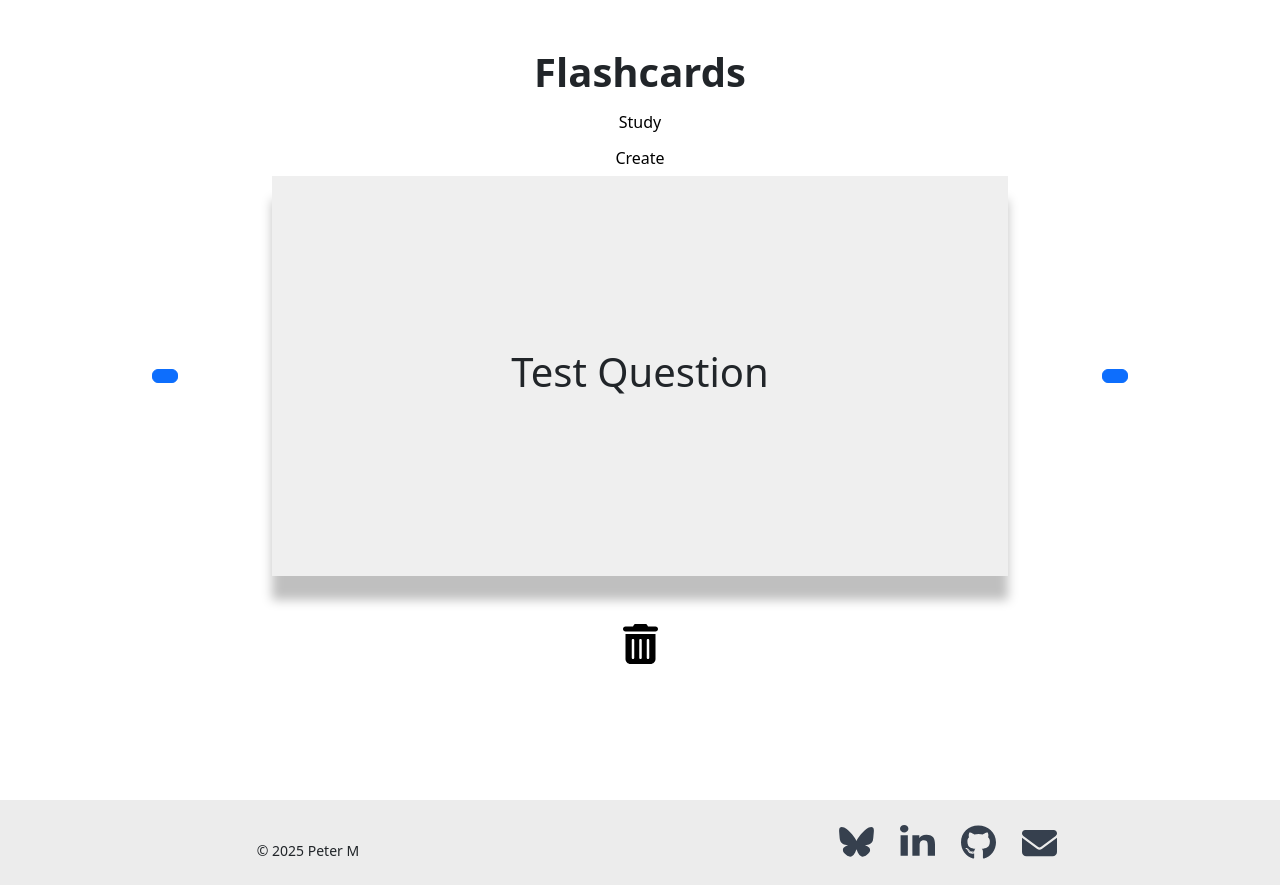
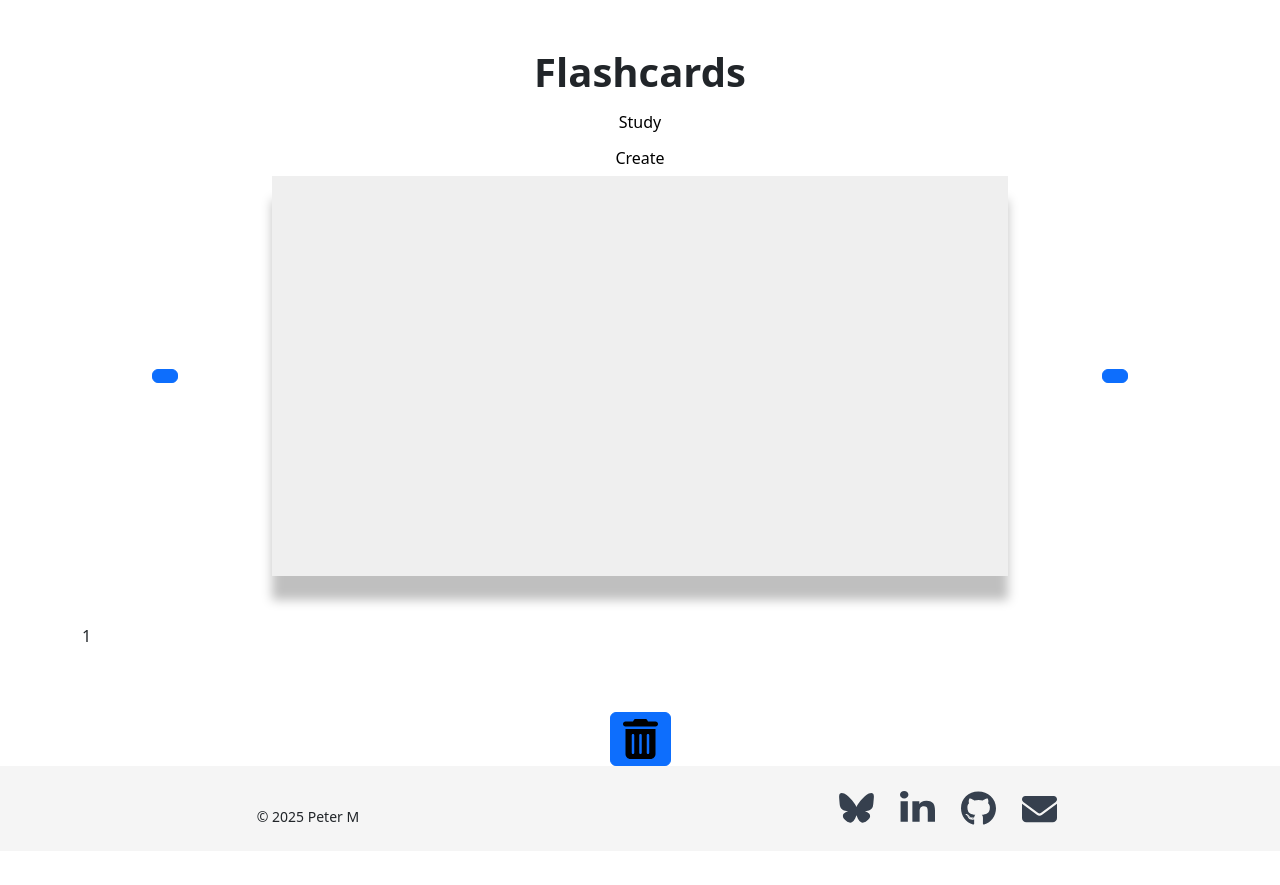
Before and after one commit to peter-tres/flashcards-project, a React (Vite) app: page / in a window 1280 px wide. After the commit the page ends 851 px from the top, so only its background shows below. Built offline with nearby package versions, Linux system fonts and the light colour scheme; the HTML template or start-up script is replaced by a standard one.

Commit message:
removing a card added, modes created

```diff
--- a/src/App.css
+++ b/src/App.css
@@ -0,0 +1,8 @@
+main{
+  min-height: 95vh;
+}
+
+.main-row{
+  min-height: 80vh;
+
+}
--- a/src/App.jsx
+++ b/src/App.jsx
@@ -1,3 +1,4 @@
+import React from 'react'
 import { useState } from 'react'
 import reactLogo from './assets/react.svg'
 import viteLogo from '/vite.svg'
@@ -7,20 +8,24 @@ import Header from './components/Header'
 import ActionPanel from './components/ActionPanel'
 import CardDisplay from './components/CardDisplay'
 
+import {Modes} from './Modes'
+
+
 function App() {
-  const [count, setCount] = useState(0)
+  const [mode, setMode] = React.useState(Modes.STUDY);
 
   return (
     <>
-    <main className="container min-vh-100">
+    <main className="container">
     <Header/>
-    <div className="row h-100">
+    <div className="row main-row">
       <div className="col-12">
-      <ActionPanel/>
+      <ActionPanel mode={mode} setMode={setMode}/>
 
       </div>
-      <div className="col-12">
-      <CardDisplay/>
+      <div className="col-12 ">
+      <CardDisplay mode={mode}/>
+
 
       </div>
     </div>
--- /dev/null
+++ b/src/Modes.jsx
@@ -0,0 +1,5 @@
+export const Modes = Object.freeze({
+  STUDY: 'Study',
+  CREATE: 'Create'
+}
+);
--- a/src/components/ActionPanel.jsx
+++ b/src/components/ActionPanel.jsx
@@ -1,16 +1,20 @@
 import React from 'react'
 import './ActionPanel.css'
+import {Modes} from '../Modes'
 
-
-function ActionPanel(){
+function ActionPanel({mode, setMode}){
     return(
     <>
 
         <div className="row">
-            <button type="button" className="btn btn-light btn-custom mx-auto">Study</button>
+            <button
+            onClick={() => setMode(Modes.STUDY)}
+            type="button" className="btn btn-light btn-custom mx-auto">Study</button>
         </div>
         <div className="row">
-            <button type="button" className="btn btn-light btn-custom mx-auto">Create</button>
+            <button
+            onClick={() => setMode(Modes.CREATE)}
+            type="button" className="btn btn-light btn-custom mx-auto">Create</button>
         </div>
 
     </>
--- a/src/components/CardDisplay.css
+++ b/src/components/CardDisplay.css
@@ -1,3 +1,14 @@
 .trashcan-icon{
     height: 40px;
 }
+
+.empty-card{
+    border: none;
+}
+
+.empty-card-inner{
+  position: relative;
+  width: 100%;
+  height: 400px;
+  background-color: whitesmoke;
+}
--- a/src/components/CardDisplay.jsx
+++ b/src/components/CardDisplay.jsx
@@ -4,30 +4,72 @@ import FlashCard from './Flashcard';
 import trashcan from '../assets/trash-can-solid.svg'
 
 
-function CardDisplay(){
+
+function wrapInt(value, min, max) {
+  const range = max - min;
+  return ((value - min) % range + range) % range + min;
+}
+
+const createCard = ( question, answer) => ({
+    question,
+    answer
+
+});
+
+function deleteCard(){
+
+
+}
+
+
+
+function CardDisplay({mode}){
+    const [currentCard,setCurrentCard] = React.useState(0);
+    const [cards, setCards] = React.useState([createCard("","")]);
+
     return(
     <>
         <div className="row justify-content-center mb-5">
             <div className="d-none d-lg-flex col-lg-2 d-flex justify-content-center align-items-center">
-            <button type="button" className="btn btn-primary"></button>
+            <button
+            onClick={()=> setCurrentCard(wrapInt(currentCard-1,0,cards.length))}
+            type="button" className="btn btn-primary"></button>
             </div>
 
+
+
             <div className="col-lg-8">
-                <FlashCard/>
+                <FlashCard card_data={cards[currentCard]}/>
             </div>
 
             <div className="d-none d-lg-flex col-lg-2 d-flex justify-content-center align-items-center">
-            <button type="button" className="btn btn-primary"></button>
+            <button
+            onClick={()=> setCurrentCard(wrapInt(currentCard+1,0,cards.length))}
+            type="button" className="btn btn-primary"></button>
             </div>
 
 
+        </div>
+        <div className="row justify-content-center">
+            <p>{cards.length}</p>
         </div>
         <div className="row justify-content-center mt-5">
             <div className="col-2 col-lg-2 d-flex d-lg-none justify-content-center align-items-center">
             <button type="button" className="btn btn-primary"></button>
             </div>
             <div className="col-2 col-lg-2 d-flex justify-content-center align-items-center">
-                <img src={trashcan} className="trashcan-icon"></img>
+                <button
+                onClick = {() => {
+                    setCards(
+                        cards.filter((element, index) =>{
+                            return index != currentCard;
+                        })
+                    )
+
+                }}
+                type="button" className="btn btn-primary">
+                    <img src={trashcan} className="trashcan-icon"></img>
+                </button>
             </div>
             <div className="col-2 col-lg-2 d-flex d-lg-none justify-content-center align-items-center">
             <button type="button" className="btn btn-primary"></button>
--- a/src/components/Flashcard.css
+++ b/src/components/Flashcard.css
@@ -13,9 +13,9 @@
   box-shadow: 0 24px 10px rgba(0,0,0,25%);
 }
 
-.card:hover .card-inner{
+/* .card:hover .card-inner{
   transform: rotateY(180deg);
-}
+} */
 
 .card-front, .card-back{
   position: absolute;
--- a/src/components/Flashcard.jsx
+++ b/src/components/Flashcard.jsx
@@ -5,16 +5,17 @@ import './Flashcard.css'
 
 
 
-function FlashCard(){
+function FlashCard({index, card_data = {}}){
     return(
         <div className="col-12 h-100">
             <div className="card h-100">
                 <div className="card-inner">
                     <div className="card-front">
-                        <h1>Test Question</h1>
+                        <h2>{index}</h2>
+                        <h1>{card_data.question}</h1>
                     </div>
                     <div className="card-back">
-                        <p>Test Answer</p>
+                        <p className="fs-4">{card_data.answer}</p>
                     </div>
                 </div>
 
--- a/src/components/PFooter.css
+++ b/src/components/PFooter.css
@@ -1,5 +1,5 @@
 .footer{
-    background-color: #ECECEC;
+    background-color: whitesmoke;
 }
 
 .social-btn{
```
